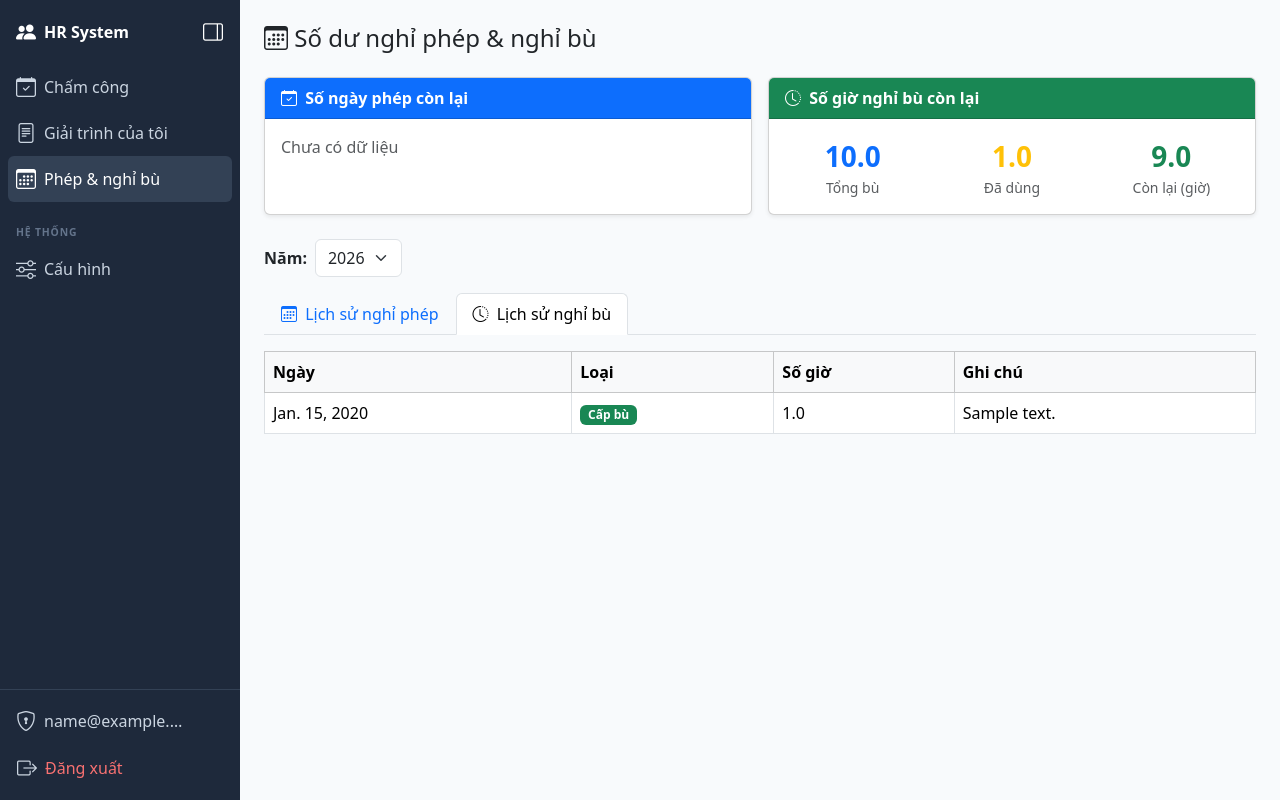
After one commit to vlongdh5/yduocspd.github.io, a Django app: page /employees/my-leave/ in a window 1280 px wide, after a click on "Lịch sử nghỉ bù". The commit adds this page. Run offline with Django 5.2, Linux system fonts and the light colour scheme; the visitor is signed in with stand-in values (Sample User, id 1); tables that the repository leaves empty hold one stand-in row (values such as "Sample post").

Commit message:
feat: add employee my-leave balance and history view
Add /employees/my-leave/ page showing LeaveBalance and CompensatoryBalance
cards plus paginated transaction history tabs; fix static files storage in
test environment via project-level conftest.py.

Co-Authored-By: Claude Sonnet 4.6 <noreply@anthropic.com>

```diff
--- a/employees/urls.py
+++ b/employees/urls.py
@@ -8,4 +8,5 @@ urlpatterns = [
     path('create/', views.employee_create, name='create'),
     path('<int:pk>/edit/', views.employee_edit, name='edit'),
     path('<int:pk>/leave/', views.leave_balance_view, name='leave_balance'),
+    path('my-leave/', views.MyLeaveView.as_view(), name='my_leave'),
 ]
--- a/employees/views.py
+++ b/employees/views.py
@@ -1,7 +1,11 @@
 from django.shortcuts import render, redirect, get_object_or_404
 from django.contrib.auth.decorators import login_required
+from django.contrib.auth.mixins import LoginRequiredMixin
 from django.contrib import messages
-from .models import Employee, Department, LeaveBalance
+from django.views.generic import TemplateView
+from django.core.paginator import Paginator
+from django.utils import timezone
+from .models import Employee, Department, LeaveBalance, LeaveTransaction, CompensatoryBalance, CompensatoryTransaction
 from .forms import EmployeeForm, LeaveBalanceForm
 
 
@@ -68,3 +72,77 @@ def leave_balance_view(request, pk):
     return render(request, 'employees/leave_balance.html', {
         'emp': emp, 'balances': balances, 'form': form
     })
+
+
+class MyLeaveView(LoginRequiredMixin, TemplateView):
+    template_name = 'employees/my_leave.html'
+    PAGE_SIZE = 20
+
+    def get_context_data(self, **kwargs):
+        context = super().get_context_data(**kwargs)
+        current_year = timezone.now().year
+
+        # Year filter (for leave-transaction tab)
+        try:
+            year = int(self.request.GET.get('year', current_year))
+        except (TypeError, ValueError):
+            year = current_year
+
+        # Fetch the employee profile; if the user has no profile, show empty state
+        try:
+            employee = self.request.user.employee_profile
+        except Employee.DoesNotExist:
+            context.update({
+                'employee': None,
+                'leave_balance': None,
+                'comp_balance': None,
+                'leave_page': None,
+                'comp_page': None,
+                'year': year,
+                'current_year': current_year,
+                'year_range': range(current_year - 4, current_year + 2),
+                'active_tab': self.request.GET.get('tab', 'leave'),
+            })
+            return context
+
+        # Leave balance for selected year
+        try:
+            leave_balance = LeaveBalance.objects.get(employee=employee, year=year)
+        except LeaveBalance.DoesNotExist:
+            leave_balance = None
+
+        # Compensatory balance (one per employee, no year filter)
+        try:
+            comp_balance = employee.compensatory_balance
+        except CompensatoryBalance.DoesNotExist:
+            comp_balance = None
+
+        # Paginated leave transactions (filtered by year)
+        leave_qs = LeaveTransaction.objects.filter(
+            employee=employee,
+            leave_balance__year=year,
+        ).order_by('-date')
+        leave_paginator = Paginator(leave_qs, self.PAGE_SIZE)
+        leave_page_num = self.request.GET.get('lpage', 1)
+        leave_page = leave_paginator.get_page(leave_page_num)
+
+        # Paginated compensatory transactions (all time)
+        comp_qs = CompensatoryTransaction.objects.filter(
+            employee=employee,
+        ).order_by('-date', '-created_at')
+        comp_paginator = Paginator(comp_qs, self.PAGE_SIZE)
+        comp_page_num = self.request.GET.get('cpage', 1)
+        comp_page = comp_paginator.get_page(comp_page_num)
+
+        context.update({
+            'employee': employee,
+            'leave_balance': leave_balance,
+            'comp_balance': comp_balance,
+            'leave_page': leave_page,
+            'comp_page': comp_page,
+            'year': year,
+            'current_year': current_year,
+            'year_range': range(current_year - 4, current_year + 2),
+            'active_tab': self.request.GET.get('tab', 'leave'),
+        })
+        return context
--- a/templates/base/sidebar.html
+++ b/templates/base/sidebar.html
@@ -26,6 +26,12 @@
            data-bs-toggle="tooltip" data-bs-placement="right" title="Giải trình của tôi">
             <i class="bi bi-file-text fs-5"></i>
             <span class="sidebar-label">Giải trình của tôi</span>
+        </a>
+        <a href="/employees/my-leave/"
+           class="sidebar-item d-flex align-items-center gap-2 px-2 py-2 rounded text-decoration-none {% if '/employees/my-leave' in request.path %}active{% endif %}"
+           data-bs-toggle="tooltip" data-bs-placement="right" title="Phép &amp; nghỉ bù">
+            <i class="bi bi-calendar3 fs-5"></i>
+            <span class="sidebar-label">Phép &amp; nghỉ bù</span>
         </a>
         {% endif %}
 
--- /dev/null
+++ b/templates/employees/my_leave.html
@@ -0,0 +1,228 @@
+{% extends "base/base.html" %}
+{% block title %}Số dư nghỉ phép & nghỉ bù{% endblock %}
+{% block content %}
+<div class="d-flex justify-content-between align-items-center mb-4">
+    <h4 class="mb-0"><i class="bi bi-calendar3"></i> Số dư nghỉ phép &amp; nghỉ bù</h4>
+</div>
+
+{% if not employee %}
+<div class="alert alert-warning">Tài khoản này chưa được liên kết với hồ sơ nhân viên.</div>
+{% else %}
+
+<!-- Balance Cards -->
+<div class="row g-3 mb-4">
+    <!-- Leave balance card -->
+    <div class="col-12 col-md-6">
+        <div class="card shadow-sm h-100">
+            <div class="card-header bg-primary text-white fw-semibold">
+                <i class="bi bi-calendar-check me-1"></i> Số ngày phép còn lại
+            </div>
+            <div class="card-body">
+                {% if leave_balance %}
+                <div class="row text-center">
+                    <div class="col-4">
+                        <div class="fs-3 fw-bold text-primary">{{ leave_balance.total_days }}</div>
+                        <div class="small text-muted">Tổng phép</div>
+                    </div>
+                    <div class="col-4">
+                        <div class="fs-3 fw-bold text-warning">{{ leave_balance.used_days }}</div>
+                        <div class="small text-muted">Đã dùng</div>
+                    </div>
+                    <div class="col-4">
+                        <div class="fs-3 fw-bold text-success">{{ leave_balance.remaining_days }}</div>
+                        <div class="small text-muted">Còn lại</div>
+                    </div>
+                </div>
+                <div class="mt-2 text-center text-muted small">Năm {{ leave_balance.year }}</div>
+                {% else %}
+                <p class="text-muted mb-0">Chưa có dữ liệu</p>
+                {% endif %}
+            </div>
+        </div>
+    </div>
+
+    <!-- Compensatory balance card -->
+    <div class="col-12 col-md-6">
+        <div class="card shadow-sm h-100">
+            <div class="card-header bg-success text-white fw-semibold">
+                <i class="bi bi-clock-history me-1"></i> Số giờ nghỉ bù còn lại
+            </div>
+            <div class="card-body">
+                {% if comp_balance %}
+                <div class="row text-center">
+                    <div class="col-4">
+                        <div class="fs-3 fw-bold text-primary">{{ comp_balance.total_hours }}</div>
+                        <div class="small text-muted">Tổng bù</div>
+                    </div>
+                    <div class="col-4">
+                        <div class="fs-3 fw-bold text-warning">{{ comp_balance.used_hours }}</div>
+                        <div class="small text-muted">Đã dùng</div>
+                    </div>
+                    <div class="col-4">
+                        <div class="fs-3 fw-bold text-success">{{ comp_balance.remaining_hours }}</div>
+                        <div class="small text-muted">Còn lại (giờ)</div>
+                    </div>
+                </div>
+                {% else %}
+                <p class="text-muted mb-0">Chưa có dữ liệu</p>
+                {% endif %}
+            </div>
+        </div>
+    </div>
+</div>
+
+<!-- Year filter (affects leave-history tab) -->
+<div class="d-flex align-items-center gap-2 mb-3">
+    <label class="form-label mb-0 fw-semibold">Năm:</label>
+    <select class="form-select w-auto" onchange="applyYearFilter(this.value)">
+        {% for y in year_range %}
+        <option value="{{ y }}" {% if y == year %}selected{% endif %}>{{ y }}</option>
+        {% endfor %}
+    </select>
+</div>
+
+<!-- Tabs -->
+<ul class="nav nav-tabs mb-3" id="leaveTabs" role="tablist">
+    <li class="nav-item" role="presentation">
+        <button class="nav-link {% if active_tab == 'leave' %}active{% endif %}"
+                id="tab-leave" data-bs-toggle="tab" data-bs-target="#pane-leave"
+                type="button" role="tab">
+            <i class="bi bi-calendar3 me-1"></i> Lịch sử nghỉ phép
+        </button>
+    </li>
+    <li class="nav-item" role="presentation">
+        <button class="nav-link {% if active_tab == 'comp' %}active{% endif %}"
+                id="tab-comp" data-bs-toggle="tab" data-bs-target="#pane-comp"
+                type="button" role="tab">
+            <i class="bi bi-clock-history me-1"></i> Lịch sử nghỉ bù
+        </button>
+    </li>
+</ul>
+
+<div class="tab-content">
+    <!-- Leave history tab -->
+    <div class="tab-pane fade {% if active_tab == 'leave' %}show active{% endif %}"
+         id="pane-leave" role="tabpanel">
+        {% if leave_page and leave_page.object_list %}
+        <div class="table-responsive">
+            <table class="table table-bordered table-hover align-middle">
+                <thead class="table-light">
+                    <tr>
+                        <th>Ngày</th>
+                        <th>Số ngày</th>
+                        <th>Tháng</th>
+                        <th>Ghi chú</th>
+                    </tr>
+                </thead>
+                <tbody>
+                    {% for tx in leave_page %}
+                    <tr>
+                        <td>{{ tx.date }}</td>
+                        <td>{{ tx.days }}</td>
+                        <td>{{ tx.month }}</td>
+                        <td>{{ tx.note|default:"-" }}</td>
+                    </tr>
+                    {% endfor %}
+                </tbody>
+            </table>
+        </div>
+        <!-- Leave pagination -->
+        {% if leave_page.has_other_pages %}
+        <nav>
+            <ul class="pagination pagination-sm justify-content-center">
+                {% if leave_page.has_previous %}
+                <li class="page-item">
+                    <a class="page-link" href="?tab=leave&year={{ year }}&lpage={{ leave_page.previous_page_number }}">«</a>
+                </li>
+                {% endif %}
+                {% for num in leave_page.paginator.page_range %}
+                <li class="page-item {% if num == leave_page.number %}active{% endif %}">
+                    <a class="page-link" href="?tab=leave&year={{ year }}&lpage={{ num }}">{{ num }}</a>
+                </li>
+                {% endfor %}
+                {% if leave_page.has_next %}
+                <li class="page-item">
+                    <a class="page-link" href="?tab=leave&year={{ year }}&lpage={{ leave_page.next_page_number }}">»</a>
+                </li>
+                {% endif %}
+            </ul>
+        </nav>
+        {% endif %}
+        {% else %}
+        <p class="text-muted">Chưa có dữ liệu giao dịch phép cho năm {{ year }}.</p>
+        {% endif %}
+    </div>
+
+    <!-- Compensatory history tab -->
+    <div class="tab-pane fade {% if active_tab == 'comp' %}show active{% endif %}"
+         id="pane-comp" role="tabpanel">
+        {% if comp_page and comp_page.object_list %}
+        <div class="table-responsive">
+            <table class="table table-bordered table-hover align-middle">
+                <thead class="table-light">
+                    <tr>
+                        <th>Ngày</th>
+                        <th>Loại</th>
+                        <th>Số giờ</th>
+                        <th>Ghi chú</th>
+                    </tr>
+                </thead>
+                <tbody>
+                    {% for tx in comp_page %}
+                    <tr>
+                        <td>{{ tx.date }}</td>
+                        <td>
+                            {% if tx.transaction_type == 'credit' %}
+                            <span class="badge bg-success">Cấp bù</span>
+                            {% else %}
+                            <span class="badge bg-warning text-dark">Dùng bù</span>
+                            {% endif %}
+                        </td>
+                        <td>{{ tx.hours }}</td>
+                        <td>{{ tx.note|default:"-" }}</td>
+                    </tr>
+                    {% endfor %}
+                </tbody>
+            </table>
+        </div>
+        <!-- Comp pagination -->
+        {% if comp_page.has_other_pages %}
+        <nav>
+            <ul class="pagination pagination-sm justify-content-center">
+                {% if comp_page.has_previous %}
+                <li class="page-item">
+                    <a class="page-link" href="?tab=comp&year={{ year }}&cpage={{ comp_page.previous_page_number }}">«</a>
+                </li>
+                {% endif %}
+                {% for num in comp_page.paginator.page_range %}
+                <li class="page-item {% if num == comp_page.number %}active{% endif %}">
+                    <a class="page-link" href="?tab=comp&year={{ year }}&cpage={{ num }}">{{ num }}</a>
+                </li>
+                {% endfor %}
+                {% if comp_page.has_next %}
+                <li class="page-item">
+                    <a class="page-link" href="?tab=comp&year={{ year }}&cpage={{ comp_page.next_page_number }}">»</a>
+                </li>
+                {% endif %}
+            </ul>
+        </nav>
+        {% endif %}
+        {% else %}
+        <p class="text-muted">Chưa có dữ liệu giao dịch nghỉ bù.</p>
+        {% endif %}
+    </div>
+</div>
+
+{% endif %}
+{% endblock %}
+
+{% block extra_js %}
+<script>
+function applyYearFilter(year) {
+    const url = new URL(window.location.href);
+    url.searchParams.set('year', year);
+    url.searchParams.delete('lpage');
+    window.location.href = url.toString();
+}
+</script>
+{% endblock %}
```
Also changed, not shown: conftest.py (added, +13 -0 lines), employees/tests/test_my_leave_view.py (added, +72 -0 lines).
